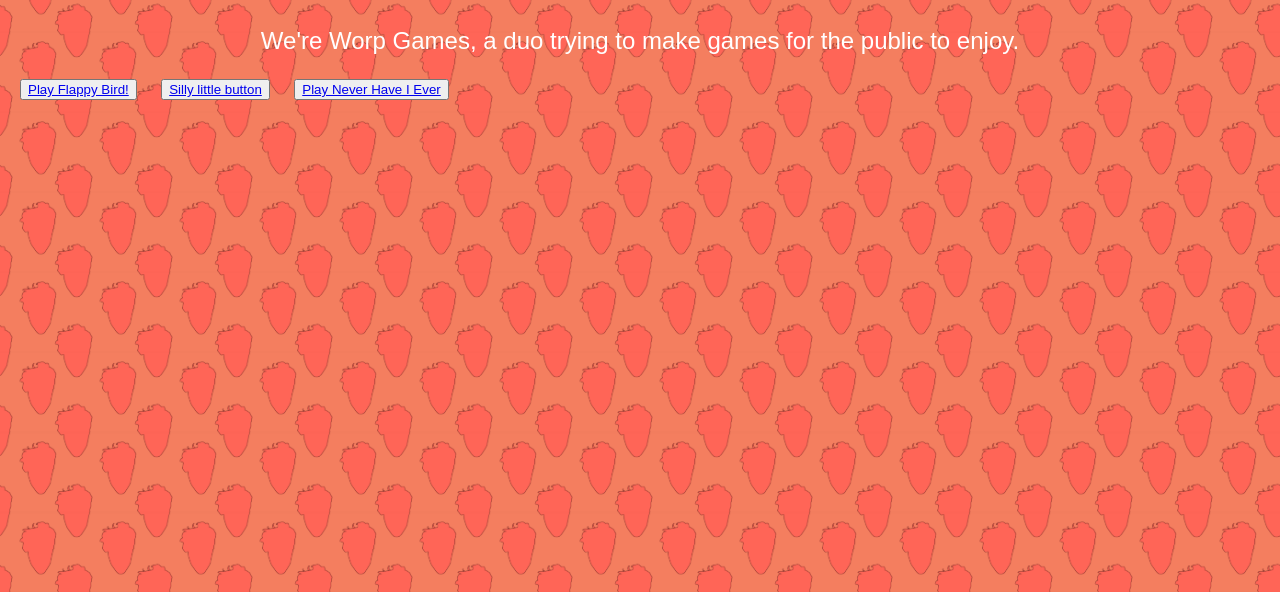
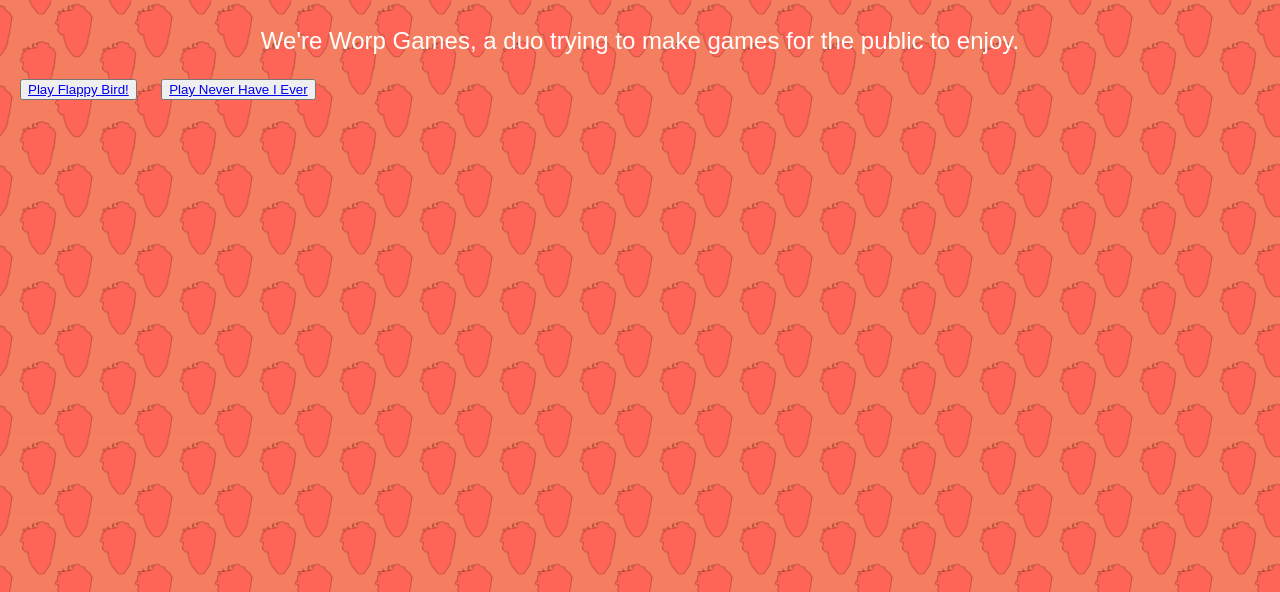
Before and after one commit to WorpGamesInc/games.worpwalk, a plain HTML site: page index.html in a window 1280 px wide. Shown: the part 208-800 px from the top of the page. Drawn offline with Linux system fonts and the light colour scheme.

Commit message:
Update index.html

```diff
--- a/index.html
+++ b/index.html
@@ -25,9 +25,6 @@
                         href="https://games.worpwalk.com/flappybird/">Play Flappy
                         Bird!</a></span></button>
 
-            <button style="margin-left: 20px;"><span title="https://games.worpwalk.com/button/"><a
-                        href="https://games.worpwalk.com/button/">Silly little button</a></span></button>
-
             <button style="margin-left: 20px;"><span title="https://games.worpwalk.com/NeverHaveIever/"><a
                         href="https://games.worpwalk.com/NeverHaveIever">Play Never Have I Ever</a></span></button>
         </div>
```
